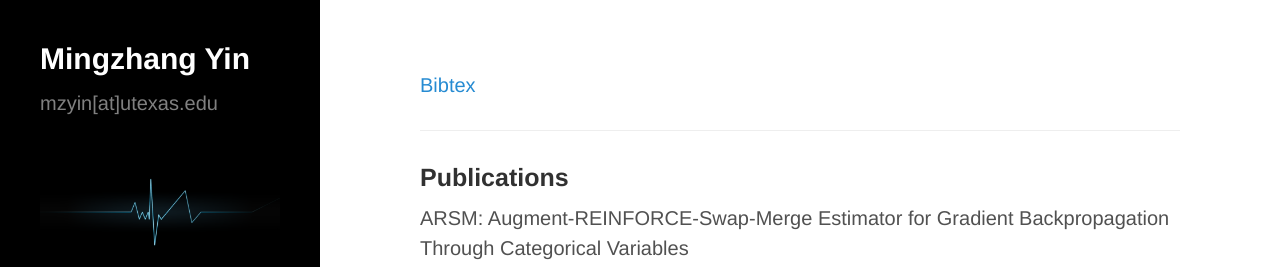
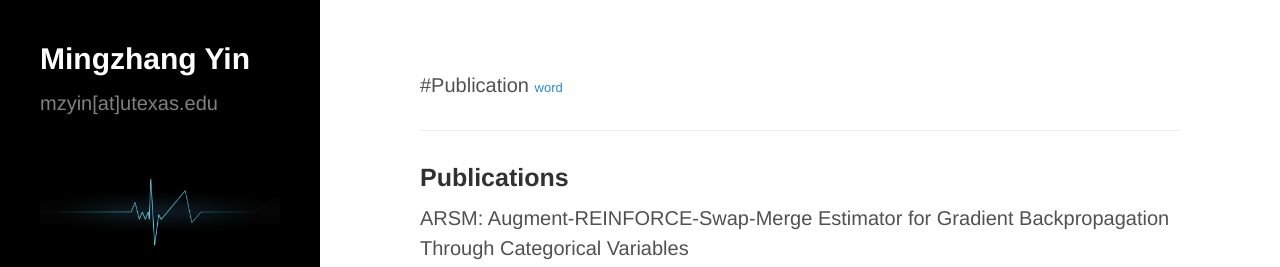
Before and after one commit to mingzhang-yin/mingzhang-yin.github.io, a Jekyll site: the page built from publications.md, in a window 1280 px wide and 1065 px high. Shown: the top 267 px of the window. Built offline with Jekyll 4.4.1, drawn with Linux system fonts in a browser that asks for light colours; nearby versions of some CDN libraries; our own code applies the rules of GitHub Pages for plain Markdown files.

Commit message:
Update publications.md

```diff
--- a/publications.md
+++ b/publications.md
@@ -1,6 +1,6 @@
 
 
-[Bibtex](https://mingzhang-yin.github.io/assets/pdfs/reference.bib)
+#Publication [<span style="font-size:small;">word</span>](https://mingzhang-yin.github.io/assets/pdfs/reference.bib)
 
 ___
 
```
